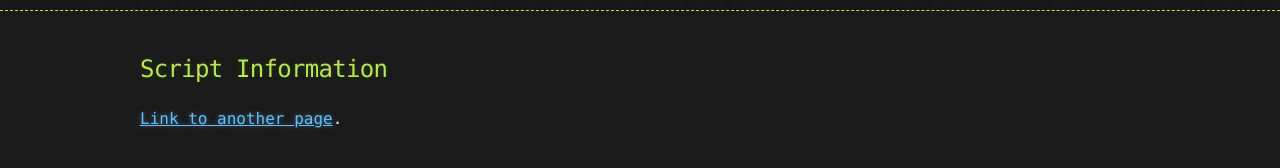
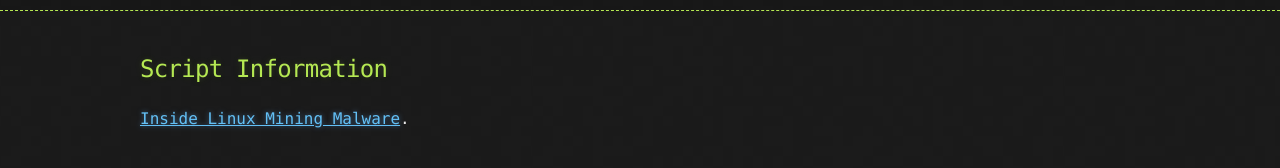
Before and after one commit to Michael-Meade/MinerFind, a Jekyll site: the page built from index.md, in a window 1280 px wide. Shown: the part 155-323 px from the top of the page. Built offline with Jekyll 4.4.1, drawn with Linux system fonts in a browser that asks for light colours; our own code applies the rules of GitHub Pages for plain Markdown files; the repository's description, which GitHub fills in, is left out.

Commit message:
Update index.md

```diff
--- a/index.md
+++ b/index.md
@@ -1,3 +1,3 @@
 
 ## Script Information
-[Link to another page](./LinuxMalware.md).
+[Inside Linux Mining Malware](./LinuxMalware.md).
```
